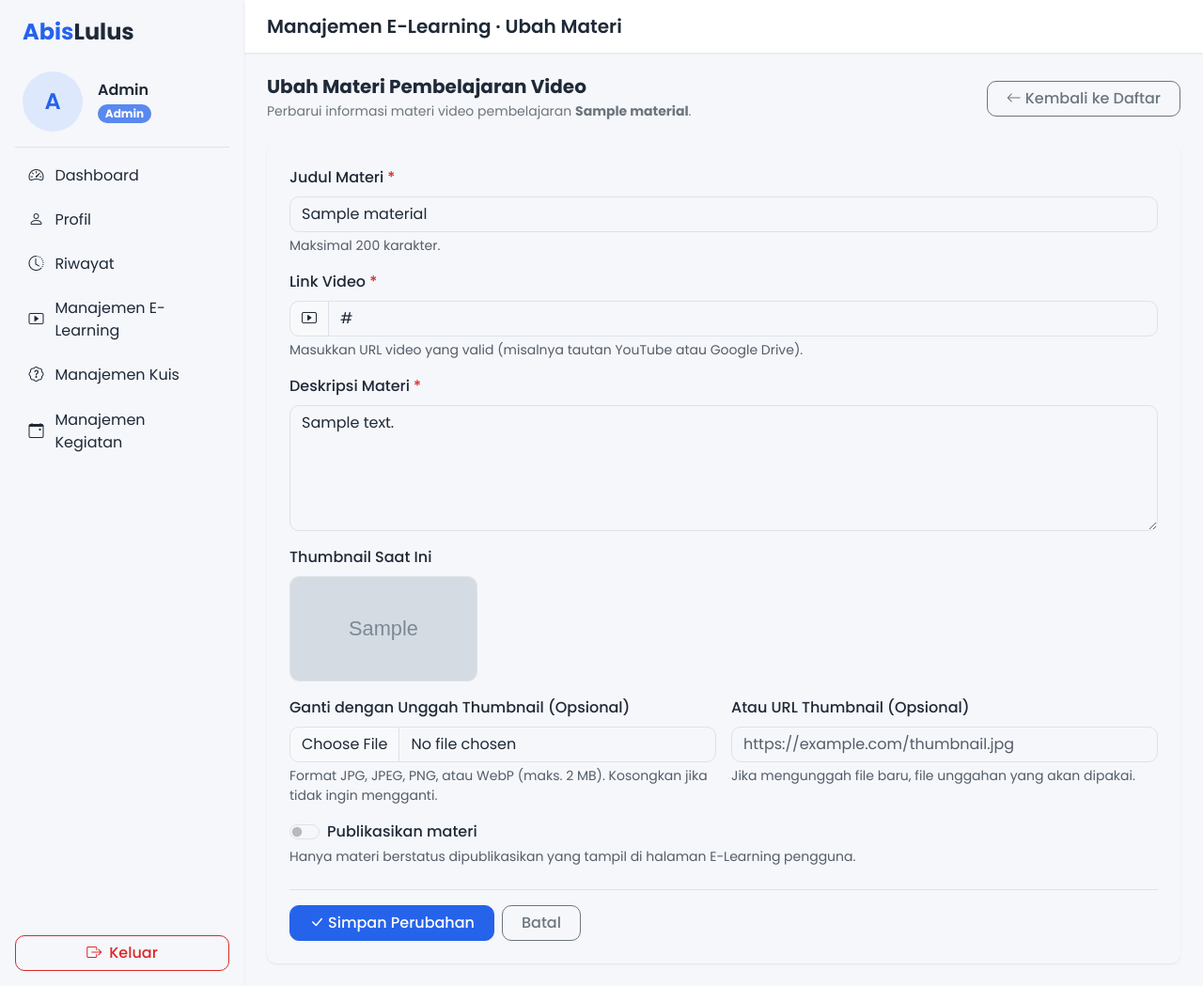
After one commit to Ekstensi-AbisLulus/Ekstensi_AbisLulus, a Laravel app: template resources/views/admin/materials/edit.blade.php in a window 1280 px wide. The commit adds this page. Shown: the whole page at 94% size. Run offline with Laravel 12, Linux system fonts and the light colour scheme; the template is opened without the code that fills it: most values are stand-ins (such as "Sample title", 1, 10 or a date in 2020); grey boxes marked "Sample" are stand-in pictures; style sheets or scripts are compiled from the project's sources.

Commit message:
SCRUM-15 PBI 12 - Update Materi Pembelajaran

```diff
--- /dev/null
+++ b/resources/views/admin/materials/edit.blade.php
@@ -0,0 +1,362 @@
+@extends('layouts.panel')
+
+@section('title', 'Ubah Materi E-Learning')
+@section('page-title', 'Manajemen E-Learning · Ubah Materi')
+
+@section('content')
+    @php
+        $existingThumbnailUrl = is_string($material->thumbnail_url)
+            && (str_starts_with($material->thumbnail_url, 'http://') || str_starts_with($material->thumbnail_url, 'https://'))
+            ? $material->thumbnail_url
+            : '';
+    @endphp
+
+    <div class="d-flex flex-column flex-md-row align-items-md-center justify-content-between gap-3 mb-4">
+        <div>
+            <h2 class="h5 fw-bold mb-1">Ubah Materi Pembelajaran Video</h2>
+            <p class="text-secondary small mb-0">
+                Perbarui informasi materi video pembelajaran <strong>{{ $material->title }}</strong>.
+            </p>
+        </div>
+        <button
+            type="button"
+            class="btn btn-outline-secondary align-self-start align-self-md-center"
+            data-bs-toggle="modal"
+            data-bs-target="#confirmCancelModal"
+        >
+            <i class="bi bi-arrow-left me-1" aria-hidden="true"></i>Kembali ke Daftar
+        </button>
+    </div>
+
+    @if ($errors->any())
+        <div class="alert alert-danger d-flex align-items-start gap-2 mb-4" role="alert">
+            <i class="bi bi-exclamation-triangle-fill mt-1" aria-hidden="true"></i>
+            <div>
+                <div class="fw-semibold">Perubahan belum dapat disimpan. Periksa kembali input berikut:</div>
+                <ul class="small mb-0 mt-1 ps-3">
+                    @foreach ($errors->all() as $error)
+                        <li>{{ $error }}</li>
+                    @endforeach
+                </ul>
+            </div>
+        </div>
+    @endif
+
+    <div id="clientValidationAlert" class="alert alert-danger d-none align-items-start gap-2 mb-4" role="alert">
+        <i class="bi bi-exclamation-triangle-fill mt-1" aria-hidden="true"></i>
+        <div>
+            <div class="fw-semibold">Validasi gagal sebelum menyimpan perubahan:</div>
+            <ul id="clientValidationList" class="small mb-0 mt-1 ps-3"></ul>
+        </div>
+    </div>
+
+    <div class="card p-3 p-md-4">
+        <form
+            id="editMaterialForm"
+            method="POST"
+            action="{{ route('admin.materials.update', $material) }}"
+            enctype="multipart/form-data"
+            novalidate
+        >
+            @csrf
+            @method('PUT')
+
+            <div class="mb-3">
+                <label for="title" class="form-label fw-medium">
+                    Judul Materi <span class="text-danger" aria-hidden="true">*</span>
+                </label>
+                <input
+                    type="text"
+                    id="title"
+                    name="title"
+                    value="{{ old('title', $material->title) }}"
+                    maxlength="200"
+                    required
+                    placeholder="Contoh: Cara Membuat CV yang Dilirik HRD"
+                    class="form-control @error('title') is-invalid @enderror"
+                    @error('title') aria-invalid="true" aria-describedby="title-error" @else aria-describedby="title-hint" @enderror
+                >
+                <div class="invalid-feedback @error('title') d-block @enderror" id="title-error">
+                    {{ $errors->first('title', 'Judul materi wajib diisi (maksimal 200 karakter).') }}
+                </div>
+                @unless ($errors->has('title'))
+                    <div class="form-text" id="title-hint">Maksimal 200 karakter.</div>
+                @endunless
+            </div>
+
+            <div class="mb-3">
+                <label for="video_url" class="form-label fw-medium">
+                    Link Video <span class="text-danger" aria-hidden="true">*</span>
+                </label>
+                <div class="input-group">
+                    <span class="input-group-text"><i class="bi bi-play-btn" aria-hidden="true"></i></span>
+                    <input
+                        type="url"
+                        id="video_url"
+                        name="video_url"
+                        value="{{ old('video_url', $material->video_url) }}"
+                        maxlength="2048"
+                        required
+                        placeholder="https://www.youtube.com/watch?v=..."
+                        class="form-control @error('video_url') is-invalid @enderror"
+                        @error('video_url') aria-invalid="true" aria-describedby="video-url-error" @else aria-describedby="video-url-hint" @enderror
+                    >
+                </div>
+                <div class="invalid-feedback @error('video_url') d-block @enderror" id="video-url-error">
+                    {{ $errors->first('video_url', 'Link video wajib berupa URL yang valid (http/https).') }}
+                </div>
+                @unless ($errors->has('video_url'))
+                    <div class="form-text" id="video-url-hint">Masukkan URL video yang valid (misalnya tautan YouTube atau Google Drive).</div>
+                @endunless
+            </div>
+
+            <div class="mb-3">
+                <label for="description" class="form-label fw-medium">
+                    Deskripsi Materi <span class="text-danger" aria-hidden="true">*</span>
+                </label>
+                <textarea
+                    id="description"
+                    name="description"
+                    rows="5"
+                    required
+                    placeholder="Tuliskan ringkasan dan poin pembelajaran dari materi video ini..."
+                    class="form-control @error('description') is-invalid @enderror"
+                    @error('description') aria-invalid="true" aria-describedby="description-error" @enderror
+                >{{ old('description', $material->description) }}</textarea>
+                <div class="invalid-feedback @error('description') d-block @enderror" id="description-error">
+                    {{ $errors->first('description', 'Deskripsi materi wajib diisi.') }}
+                </div>
+            </div>
+
+            @if ($material->thumbnailSrc())
+                <div class="mb-3">
+                    <span class="form-label fw-medium d-block">Thumbnail Saat Ini</span>
+                    <img
+                        src="{{ $material->thumbnailSrc() }}"
+                        alt="Thumbnail {{ $material->title }}"
+                        width="200"
+                        height="112"
+                        class="rounded border object-fit-cover"
+                    >
+                </div>
+            @endif
+
+            <div class="row g-3 mb-3">
+                <div class="col-12 col-md-6">
+                    <label for="thumbnail" class="form-label fw-medium">Ganti dengan Unggah Thumbnail (Opsional)</label>
+                    <input
+                        type="file"
+                        id="thumbnail"
+                        name="thumbnail"
+                        accept=".jpg,.jpeg,.png,.webp,image/jpeg,image/png,image/webp"
+                        class="form-control @error('thumbnail') is-invalid @enderror"
+                        @error('thumbnail') aria-invalid="true" aria-describedby="thumbnail-error" @else aria-describedby="thumbnail-hint" @enderror
+                    >
+                    @error('thumbnail')
+                        <div class="invalid-feedback d-block" id="thumbnail-error">{{ $message }}</div>
+                    @else
+                        <div class="form-text" id="thumbnail-hint">Format JPG, JPEG, PNG, atau WebP (maks. 2 MB). Kosongkan jika tidak ingin mengganti.</div>
+                    @enderror
+                </div>
+
+                <div class="col-12 col-md-6">
+                    <label for="thumbnail_url" class="form-label fw-medium">Atau URL Thumbnail (Opsional)</label>
+                    <input
+                        type="url"
+                        id="thumbnail_url"
+                        name="thumbnail_url"
+                        value="{{ old('thumbnail_url', $existingThumbnailUrl) }}"
+                        maxlength="2048"
+                        placeholder="https://example.com/thumbnail.jpg"
+                        class="form-control @error('thumbnail_url') is-invalid @enderror"
+                        @error('thumbnail_url') aria-invalid="true" aria-describedby="thumbnail-url-error" @else aria-describedby="thumbnail-url-hint" @enderror
+                    >
+                    @error('thumbnail_url')
+                        <div class="invalid-feedback d-block" id="thumbnail-url-error">{{ $message }}</div>
+                    @else
+                        <div class="form-text" id="thumbnail-url-hint">Jika mengunggah file baru, file unggahan yang akan dipakai.</div>
+                    @enderror
+                </div>
+            </div>
+
+            <div class="mb-4">
+                <input type="hidden" name="is_published" value="0">
+                <div class="form-check form-switch">
+                    <input
+                        class="form-check-input @error('is_published') is-invalid @enderror"
+                        type="checkbox"
+                        role="switch"
+                        id="is_published"
+                        name="is_published"
+                        value="1"
+                        @checked((bool) old('is_published', $material->is_published))
+                    >
+                    <label class="form-check-label fw-medium" for="is_published">
+                        Publikasikan materi
+                    </label>
+                </div>
+                <div class="form-text">Hanya materi berstatus dipublikasikan yang tampil di halaman E-Learning pengguna.</div>
+                @error('is_published')
+                    <div class="invalid-feedback d-block">{{ $message }}</div>
+                @enderror
+            </div>
+
+            <div class="d-flex flex-wrap gap-2 pt-3 border-top">
+                <button
+                    type="button"
+                    id="openSaveModalBtn"
+                    class="btn btn-primary"
+                    data-bs-toggle="modal"
+                    data-bs-target="#confirmSaveModal"
+                >
+                    <i class="bi bi-check-lg me-1" aria-hidden="true"></i>Simpan Perubahan
+                </button>
+                <button
+                    type="button"
+                    class="btn btn-outline-secondary"
+                    data-bs-toggle="modal"
+                    data-bs-target="#confirmCancelModal"
+                >
+                    Batal
+                </button>
+            </div>
+        </form>
+    </div>
+
+    {{-- Pop-up Modal Konfirmasi Simpan Perubahan --}}
+    <div class="modal fade" id="confirmSaveModal" tabindex="-1" aria-labelledby="confirmSaveModalLabel" aria-hidden="true">
+        <div class="modal-dialog modal-dialog-centered">
+            <div class="modal-content">
+                <div class="modal-header">
+                    <h3 class="modal-title h6 fw-bold mb-0" id="confirmSaveModalLabel">
+                        <i class="bi bi-question-circle text-primary me-2" aria-hidden="true"></i>Konfirmasi Simpan Perubahan
+                    </h3>
+                    <button type="button" class="btn-close" data-bs-dismiss="modal" aria-label="Tutup"></button>
+                </div>
+                <div class="modal-body">
+                    <p class="mb-2">Apakah Anda yakin ingin menyimpan perubahan pada materi pembelajaran ini?</p>
+                    <div class="p-3 rounded bg-light border small text-secondary">
+                        Pastikan <strong>Judul Materi</strong>, <strong>Link Video</strong>, dan <strong>Deskripsi Materi</strong> sudah benar sebelum disimpan.
+                    </div>
+                </div>
+                <div class="modal-footer">
+                    <button type="button" class="btn btn-outline-secondary" data-bs-dismiss="modal">
+                        Periksa Kembali
+                    </button>
+                    <button type="submit" form="editMaterialForm" class="btn btn-primary">
+                        <i class="bi bi-check-lg me-1" aria-hidden="true"></i>Ya, Simpan Perubahan
+                    </button>
+                </div>
+            </div>
+        </div>
+    </div>
+
+    {{-- Pop-up Modal Konfirmasi & Validasi Batal Perubahan --}}
+    <div class="modal fade" id="confirmCancelModal" tabindex="-1" aria-labelledby="confirmCancelModalLabel" aria-hidden="true">
+        <div class="modal-dialog modal-dialog-centered">
+            <div class="modal-content">
+                <div class="modal-header">
+                    <h3 class="modal-title h6 fw-bold mb-0" id="confirmCancelModalLabel">
+                        <i class="bi bi-exclamation-triangle text-warning me-2" aria-hidden="true"></i>Batalkan Perubahan?
+                    </h3>
+                    <button type="button" class="btn-close" data-bs-dismiss="modal" aria-label="Tutup"></button>
+                </div>
+                <div class="modal-body">
+                    <p class="mb-2">Apakah Anda yakin ingin membatalkan perubahan pada materi <strong>{{ $material->title }}</strong>?</p>
+                    <div class="alert alert-warning py-2 px-3 small mb-0">
+                        <i class="bi bi-info-circle me-1" aria-hidden="true"></i>Seluruh perubahan yang belum disimpan akan hilang dan data materi tidak akan berubah.
+                    </div>
+                </div>
+                <div class="modal-footer">
+                    <button type="button" class="btn btn-outline-secondary" data-bs-dismiss="modal">
+                        Tetap Mengedit
+                    </button>
+                    <a href="{{ route('admin.materials.index') }}" class="btn btn-danger">
+                        Ya, Batalkan Perubahan
+                    </a>
+                </div>
+            </div>
+        </div>
+    </div>
+@endsection
+
+@push('scripts')
+    <script>
+        document.addEventListener('DOMContentLoaded', function () {
+            const saveModalEl = document.getElementById('confirmSaveModal');
+            const titleInput = document.getElementById('title');
+            const videoUrlInput = document.getElementById('video_url');
+            const descriptionInput = document.getElementById('description');
+            const thumbnailUrlInput = document.getElementById('thumbnail_url');
+            const alertBox = document.getElementById('clientValidationAlert');
+            const alertList = document.getElementById('clientValidationList');
+
+            if (!saveModalEl || !titleInput || !videoUrlInput || !descriptionInput) {
+                return;
+            }
+
+            const isValidHttpUrl = function (value) {
+                try {
+                    const parsed = new URL(value);
+                    return parsed.protocol === 'http:' || parsed.protocol === 'https:';
+                } catch (_) {
+                    return false;
+                }
+            };
+
+            saveModalEl.addEventListener('show.bs.modal', function (event) {
+                const messages = [];
+
+                [titleInput, videoUrlInput, descriptionInput, thumbnailUrlInput].forEach(function (el) {
+                    if (el) {
+                        el.classList.remove('is-invalid');
+                    }
+                });
+
+                const titleVal = titleInput.value.trim();
+                const videoVal = videoUrlInput.value.trim();
+                const descVal = descriptionInput.value.trim();
+                const thumbUrlVal = thumbnailUrlInput ? thumbnailUrlInput.value.trim() : '';
+
+                if (titleVal === '') {
+                    titleInput.classList.add('is-invalid');
+                    messages.push('Judul materi wajib diisi.');
+                } else if (titleVal.length > 200) {
+                    titleInput.classList.add('is-invalid');
+                    messages.push('Judul materi maksimal 200 karakter.');
+                }
+
+                if (videoVal === '') {
+                    videoUrlInput.classList.add('is-invalid');
+                    messages.push('Link video wajib diisi.');
+                } else if (!isValidHttpUrl(videoVal)) {
+                    videoUrlInput.classList.add('is-invalid');
+                    messages.push('Link video harus berupa URL yang valid (http/https).');
+                }
+
+                if (descVal === '') {
+                    descriptionInput.classList.add('is-invalid');
+                    messages.push('Deskripsi materi wajib diisi.');
+                }
+
+                if (thumbUrlVal !== '' && !isValidHttpUrl(thumbUrlVal)) {
+                    thumbnailUrlInput.classList.add('is-invalid');
+                    messages.push('URL thumbnail harus berupa URL yang valid (http/https).');
+                }
+
+                if (messages.length > 0) {
+                    event.preventDefault();
+                    alertList.innerHTML = messages.map(function (msg) {
+                        return '<li>' + msg + '</li>';
+                    }).join('');
+                    alertBox.classList.remove('d-none');
+                    alertBox.classList.add('d-flex');
+                    alertBox.scrollIntoView({ behavior: 'smooth', block: 'center' });
+                } else {
+                    alertBox.classList.add('d-none');
+                    alertBox.classList.remove('d-flex');
+                }
+            });
+        });
+    </script>
+@endpush
--- a/resources/views/admin/materials/index.blade.php
+++ b/resources/views/admin/materials/index.blade.php
@@ -127,6 +127,7 @@
                                         >
                                             <i class="bi bi-eye" aria-hidden="true"></i>
                                         </a>
+                                        @can('update', $material)
                                             <a
                                                 href="{{ route('admin.materials.edit', $material) }}"
                                                 class="btn-icon btn-icon-edit"
@@ -135,6 +136,7 @@
                                             >
                                                 <i class="bi bi-pencil" aria-hidden="true"></i>
                                             </a>
+                                        @endcan
                                     </div>
                                 </td>
                             </tr>
--- a/resources/views/admin/materials/show.blade.php
+++ b/resources/views/admin/materials/show.blade.php
@@ -20,6 +20,11 @@
         </div>
 
         <div class="d-flex flex-wrap gap-2 align-self-start align-self-md-center">
+            @can('update', $material)
+                <a href="{{ route('admin.materials.edit', $material) }}" class="btn btn-primary">
+                    <i class="bi bi-pencil me-1" aria-hidden="true"></i>Ubah Materi
+                </a>
+            @endcan
             @if ($material->is_published)
                 <a href="{{ route('materials.show', $material) }}" target="_blank" rel="noopener" class="btn btn-outline-primary">
                     <i class="bi bi-box-arrow-up-right me-1" aria-hidden="true"></i>Lihat di Halaman Publik
```
Also changed, not shown: app/Http/Controllers/Admin/MaterialController.php (+37 -5 lines), app/Http/Requests/Admin/UpdateMaterialRequest.php (added, +67 -0 lines), app/Models/LearningMaterial.php (+20 -0 lines), tests/Feature/Admin/MaterialUpdateTest.php (added, +187 -0 lines), 1 other file. Lines whose indentation alone changed are shown as unchanged.
